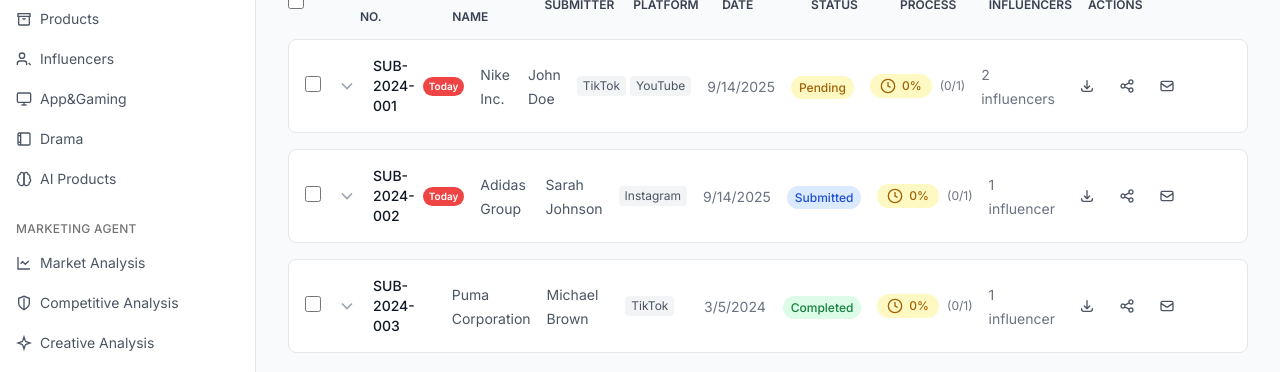
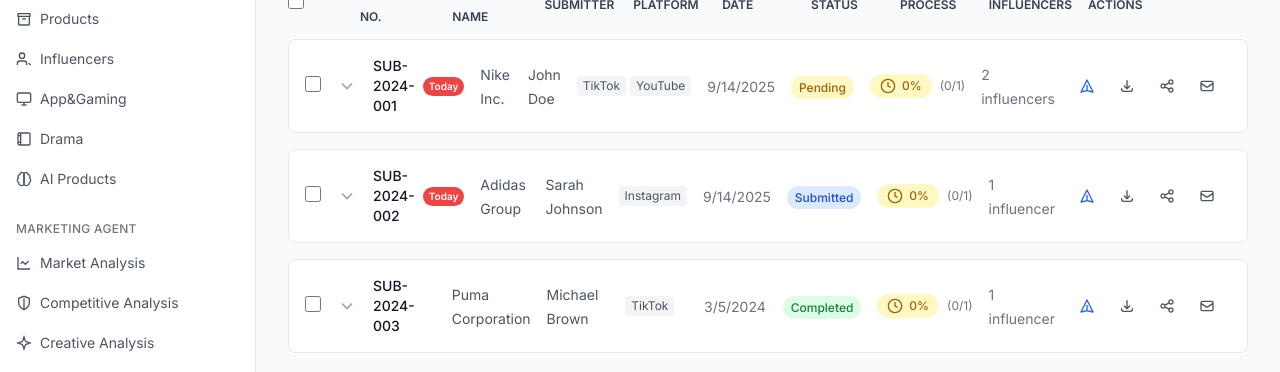
Before and after one commit to dzwhh/creativault-demo, a Next.js app: page /asset-studio/influencer-submission in a window 1280 px wide. Shown: the part 223-595 px from the top of the page. Built offline with nearby package versions, Linux system fonts and the light colour scheme.

Commit message:
feat(influencer-submission): 添加一键提报按钮到task actions列
- 在下载按钮前添加Quick Submit按钮
- 蓝色发送箭头图标
- hover显示浅蓝色背景

```diff
--- a/app/asset-studio/influencer-submission/page.tsx
+++ b/app/asset-studio/influencer-submission/page.tsx
@@ -1716,6 +1716,22 @@ Nike Marketing Team`,
                         <button
                           onClick={(e) => {
                             e.stopPropagation();
+                            // Quick submit all creators
+                            alert(`Quick submit: ${submission.id}`);
+                          }}
+                          className="group relative p-2 hover:bg-blue-100 rounded-lg transition-colors z-30"
+                          title="Quick Submit"
+                        >
+                          <svg className="w-4 h-4 text-blue-600" fill="none" viewBox="0 0 24 24" stroke="currentColor" strokeWidth="2">
+                            <path strokeLinecap="round" strokeLinejoin="round" d="M12 19l9 2-9-18-9 18 9-2zm0 0v-8" />
+                          </svg>
+                          <span className="absolute right-full mr-1 top-1/2 -translate-y-1/2 px-2 py-1 bg-gray-900 text-white text-xs rounded whitespace-nowrap opacity-0 group-hover:opacity-100 transition-opacity pointer-events-none z-[100]">
+                            Quick Submit
+                          </span>
+                        </button>
+                        <button
+                          onClick={(e) => {
+                            e.stopPropagation();
                             handleExport(submission.id);
                           }}
                           className="group relative p-2 hover:bg-gray-200 rounded-lg transition-colors z-30"
```
